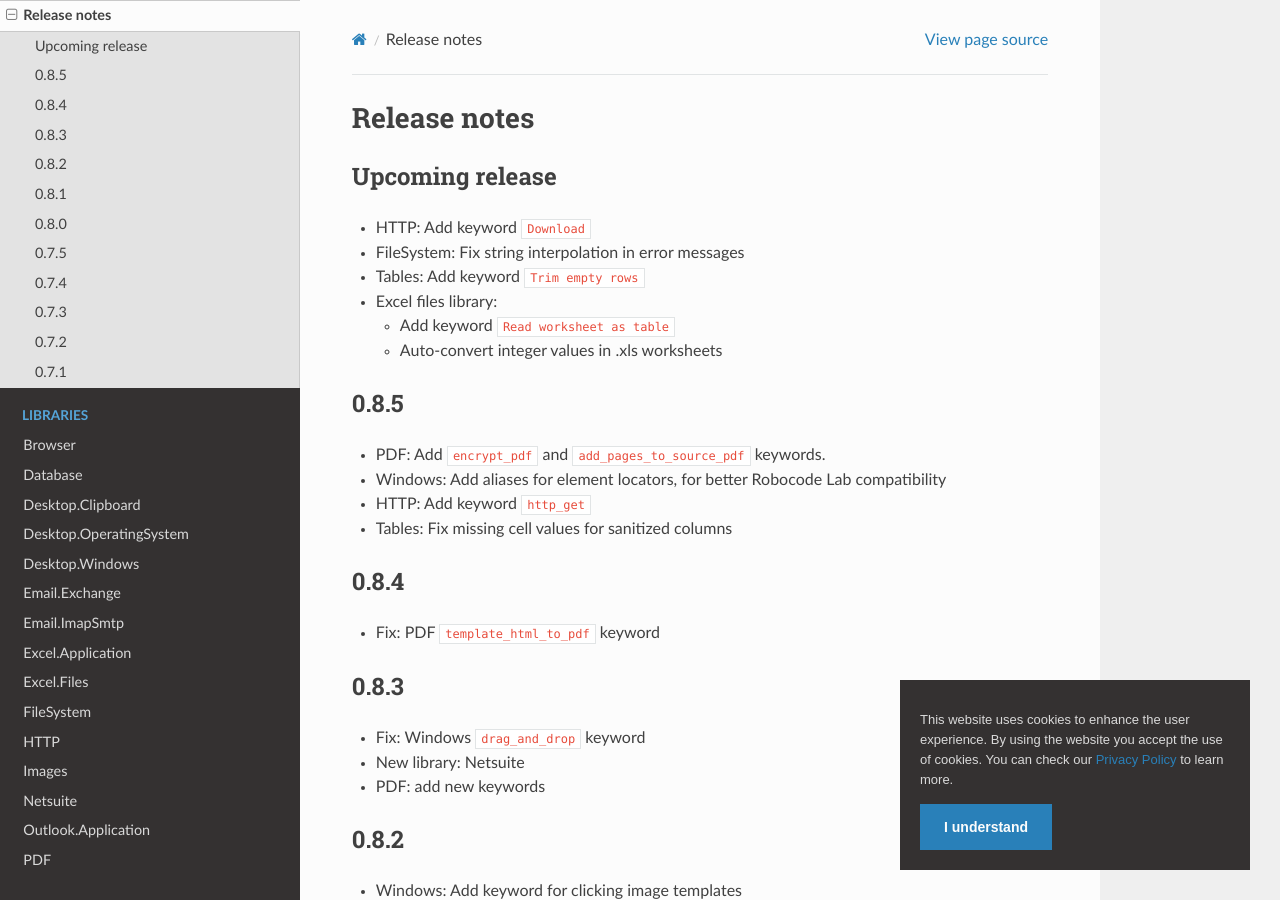
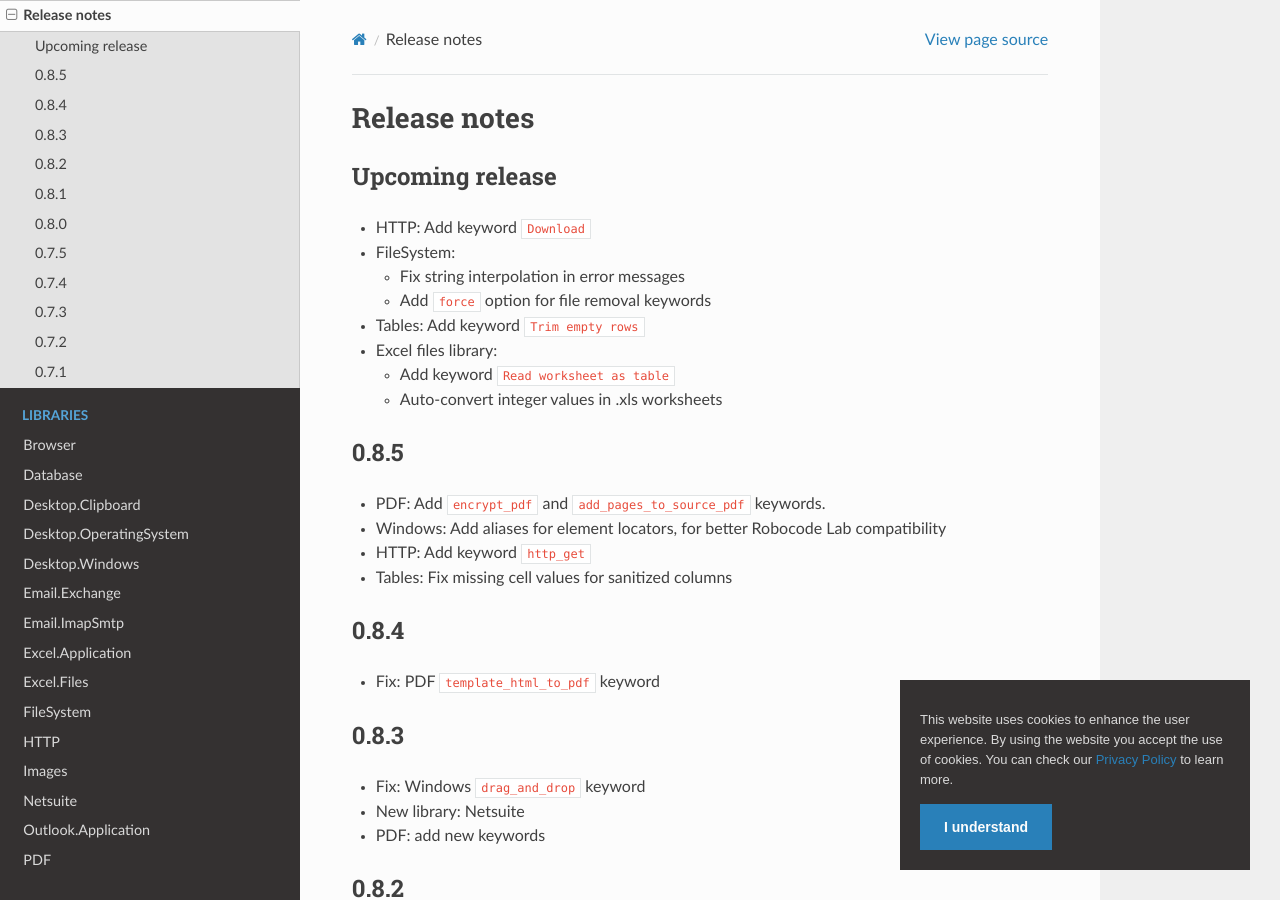
Before and after one commit to coderprovider/Framework-RPA, a Sphinx documentation site: the page built from docs/source/releasenotes.rst, in a window 1280 px wide and 900 px high. Built offline with Sphinx 7.4.7 and the Read the Docs theme 2.0.0, drawn with Linux system fonts in a browser that asks for light colours; pages that are not in the unit, such as notebooks, are missing from menus.

Commit message:
files: add force option for remove file(s)

```diff
--- a/docs/source/releasenotes.rst
+++ b/docs/source/releasenotes.rst
@@ -5,7 +5,11 @@ Upcoming release
 ----------------
 
 - HTTP: Add keyword ``Download``
-- FileSystem: Fix string interpolation in error messages
+- FileSystem:
+
+  - Fix string interpolation in error messages
+  - Add ``force`` option for file removal keywords
+
 - Tables: Add keyword ``Trim empty rows``
 - Excel files library:
 
```
Also changed, not shown: 2 other files.
